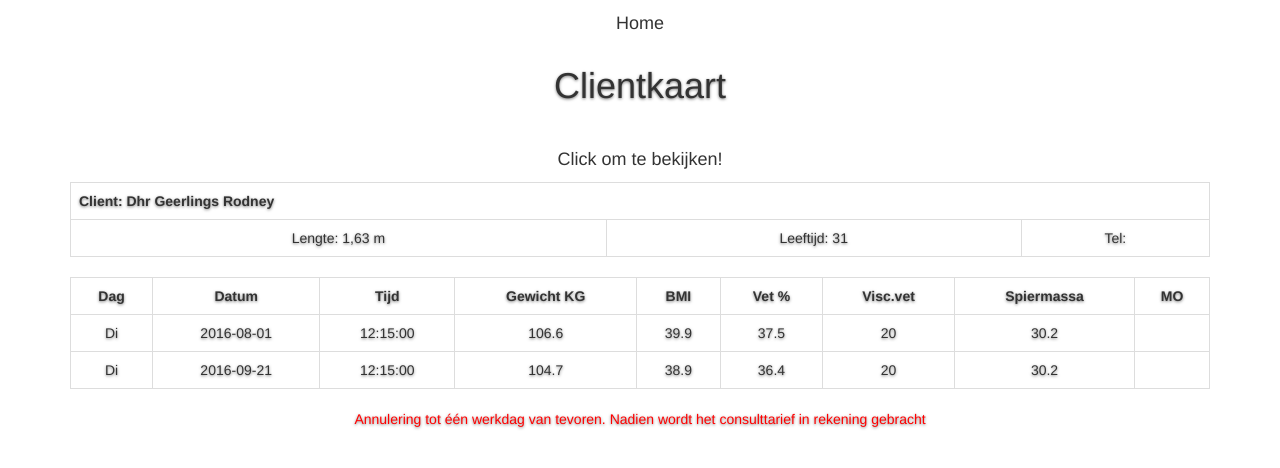
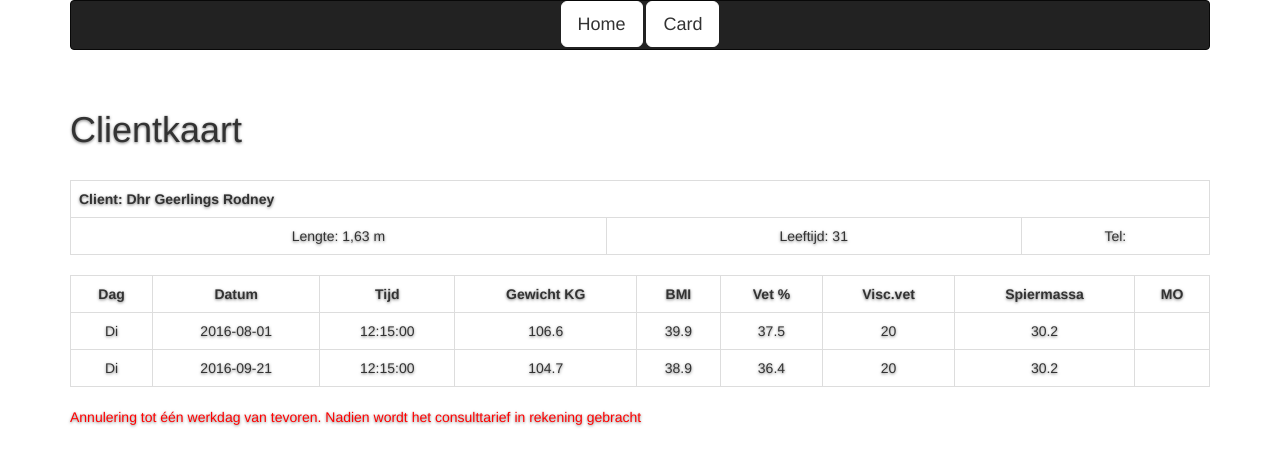
Before and after one commit to rodjesg/Dieet, a PHP site: page /card.php in a window 1280 px wide. Shown: the top 468 px of the page. Run offline with PHP 8.4, Linux system fonts and the light colour scheme; data comes from the database, SQL or seed files in the repository.

Commit message:
Update 15
Navigatie

```diff
--- a/assets/css/style.css
+++ b/assets/css/style.css
@@ -172,4 +172,8 @@
 }
 .pbottom {
     color: red;
+    text-align: left;
 }
+.cardtext {
+    text-align: left;
+}
--- a/card.php
+++ b/card.php
@@ -9,10 +9,12 @@
 
 
 ?>
-    <br>
-    <h1>Clientkaart</h1>
-    <br>
-    <a href="../index.html" class="btn btn-lg btn-default">Click om te bekijken!</a>
+    <div class="cardtext">
+        <br>
+        <h1>Clientkaart</h1>
+        <br>
+    </div>
+
     <table class="table table-bordered">
         <tr>
             <th colspan="3">Client: Dhr Geerlings Rodney</th>
--- a/includes/header.php
+++ b/includes/header.php
@@ -41,4 +41,7 @@
 
     <body>
         <div class="container container-fluid">
-            <a href="index.html" class="btn btn-lg btn-default">Home</a>
+            <nav class="navbar navbar-inverse">
+                <a href="index.html" class="btn btn-lg btn-default">Home</a>
+                <a href="#" class="btn btn-lg btn-default">Card</a>
+            </nav>
```
